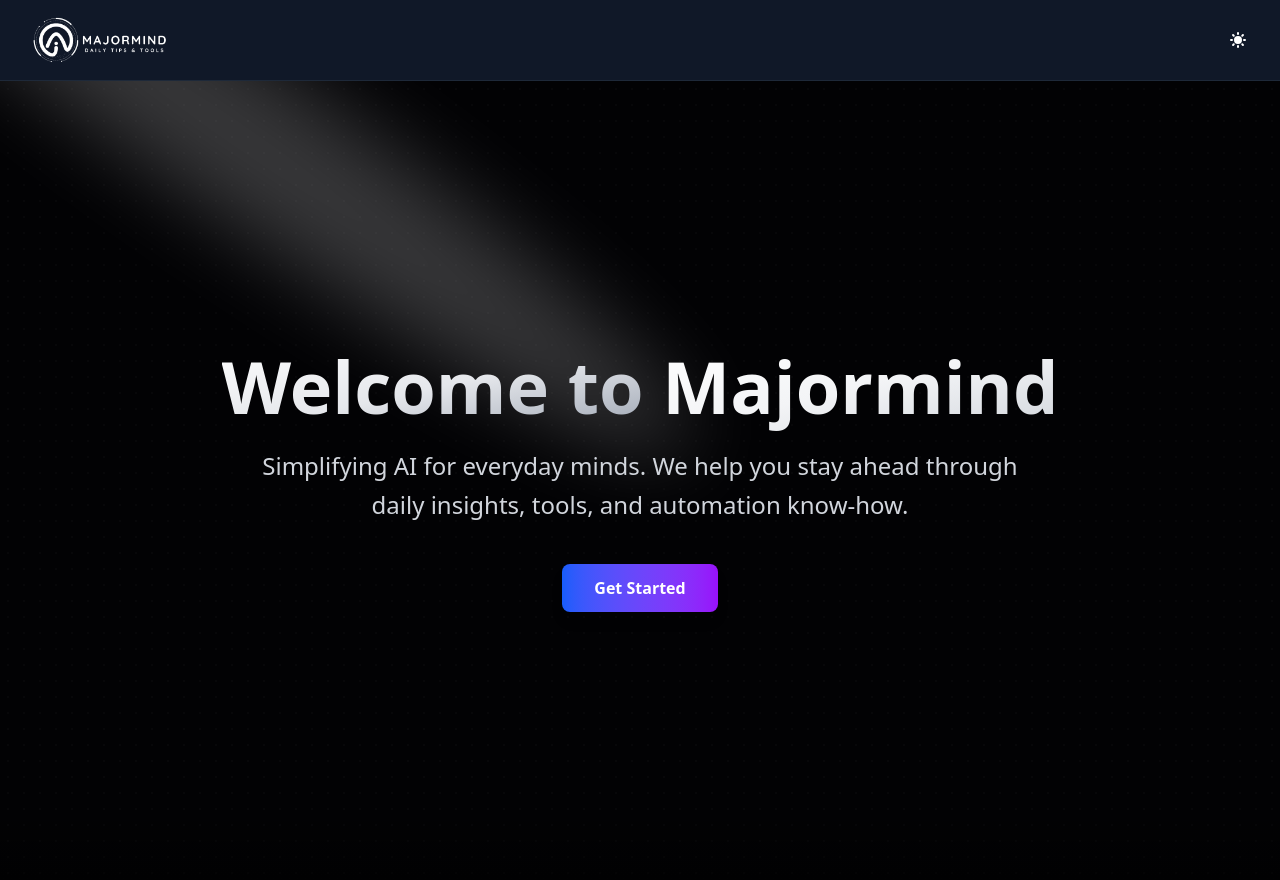
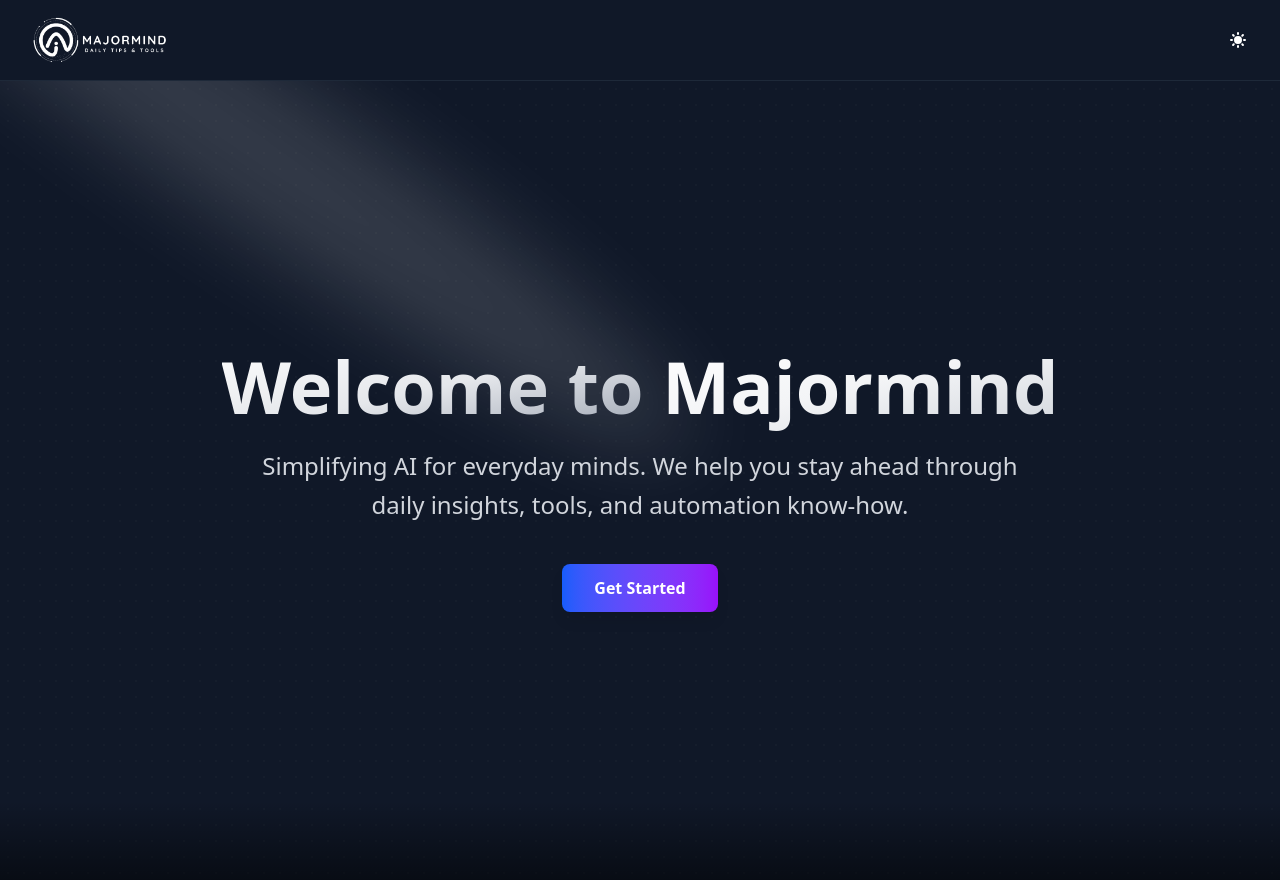
Before and after one commit to Iganza-roy/Majormind, a React (Vite) app: page / in a window 1280 px wide. Built offline with nearby package versions, Linux system fonts and the light colour scheme.

Commit message:
fix: adjust fillOpacity in Spotlight component and standardize className quotes in Hero component

```diff
--- a/src/components/Hero.jsx
+++ b/src/components/Hero.jsx
@@ -6,49 +6,45 @@
   const { isDarkMode } = useTheme();
 
   return (
-    <div className="h-screen w-full relative flex items-center justify-center overflow-hidden">
+    <div className='h-screen w-full relative flex items-center justify-center overflow-hidden'>
       {/* Background */}
-      <div className={`absolute inset-0 ${
-        isDarkMode ? 'bg-black/90' : 'bg-gray-900/90'
-      }`}>
-        {/* Grid pattern */}
-        <div className="absolute inset-0 bg-grid-white/[0.02] bg-grid-16" />
+      <div className={`absolute inset-0`}>
+        <div className='absolute inset-0 bg-grid-white/[0.02] bg-grid-16' />
 
-        {/* Spotlight effect */}
         <Spotlight
-          className="-top-40 left-0 md:left-60 md:-top-20"
-          fill={isDarkMode ? "white" : "blue"}
+          className='-top-40 left-0 md:left-60 md:-top-20 opacity-'
+          fill={isDarkMode ? 'white' : 'blue'}
         />
       </div>
 
       {/* Content */}
-      <div className="relative z-10 text-center px-6 max-w-4xl mx-auto">
+      <div className='relative z-10 text-center px-6 max-w-4xl mx-auto'>
         {/* Main Heading with Gradient */}
-        <h1 className="text-4xl md:text-6xl lg:text-7xl font-bold mb-6">
-          <span className="bg-gradient-to-br from-white via-gray-200 to-gray-400 bg-clip-text text-transparent">
+        <h1 className='text-4xl md:text-6xl lg:text-7xl font-bold mb-6'>
+          <span className='bg-gradient-to-br from-white via-gray-200 to-gray-400 bg-clip-text text-transparent'>
             Welcome to{' '}
           </span>
-          <span className="bg-gradient-to-br from-white via-gray-100 to-gray-300 bg-clip-text text-transparent">
+          <span className='bg-gradient-to-br from-white via-gray-100 to-gray-300 bg-clip-text text-transparent'>
             Majormind
           </span>
         </h1>
 
         {/* Subtext */}
-        <p className="text-lg md:text-xl lg:text-2xl text-gray-300 max-w-3xl mx-auto leading-relaxed">
-          Simplifying AI for everyday minds. We help you stay ahead through daily insights,
-          tools, and automation know-how.
+        <p className='text-lg md:text-xl lg:text-2xl text-gray-300 max-w-3xl mx-auto leading-relaxed'>
+          Simplifying AI for everyday minds. We help you stay ahead through
+          daily insights, tools, and automation know-how.
         </p>
 
         {/* Optional CTA Button */}
-        <div className="mt-10">
-          <button className="px-8 py-3 bg-gradient-to-r from-blue-600 to-purple-600 text-white font-semibold rounded-lg hover:from-blue-700 hover:to-purple-700 transition-all duration-300 transform hover:scale-105 shadow-lg">
+        <div className='mt-10'>
+          <button className='px-8 py-3 bg-gradient-to-r from-blue-600 to-purple-600 text-white font-semibold rounded-lg hover:from-blue-700 hover:to-purple-700 transition-all duration-300 transform hover:scale-105 shadow-lg'>
             Get Started
           </button>
         </div>
       </div>
 
       {/* Bottom fade */}
-      <div className="absolute bottom-0 left-0 right-0 h-20 bg-gradient-to-t from-black/50 to-transparent" />
+      <div className='absolute bottom-0 left-0 right-0 h-20 bg-gradient-to-t from-black/50 to-transparent' />
     </div>
   );
 };
--- a/src/components/ui/spotlight.jsx
+++ b/src/components/ui/spotlight.jsx
@@ -20,7 +20,7 @@
           ry='273.501'
           transform='matrix(-0.822377 -0.568943 -0.568943 0.822377 3631.88 2291.09)'
           fill={fill || 'white'}
-          fillOpacity='0.21'
+          fillOpacity='0.15'
         ></ellipse>
       </g>
       <defs>
```
